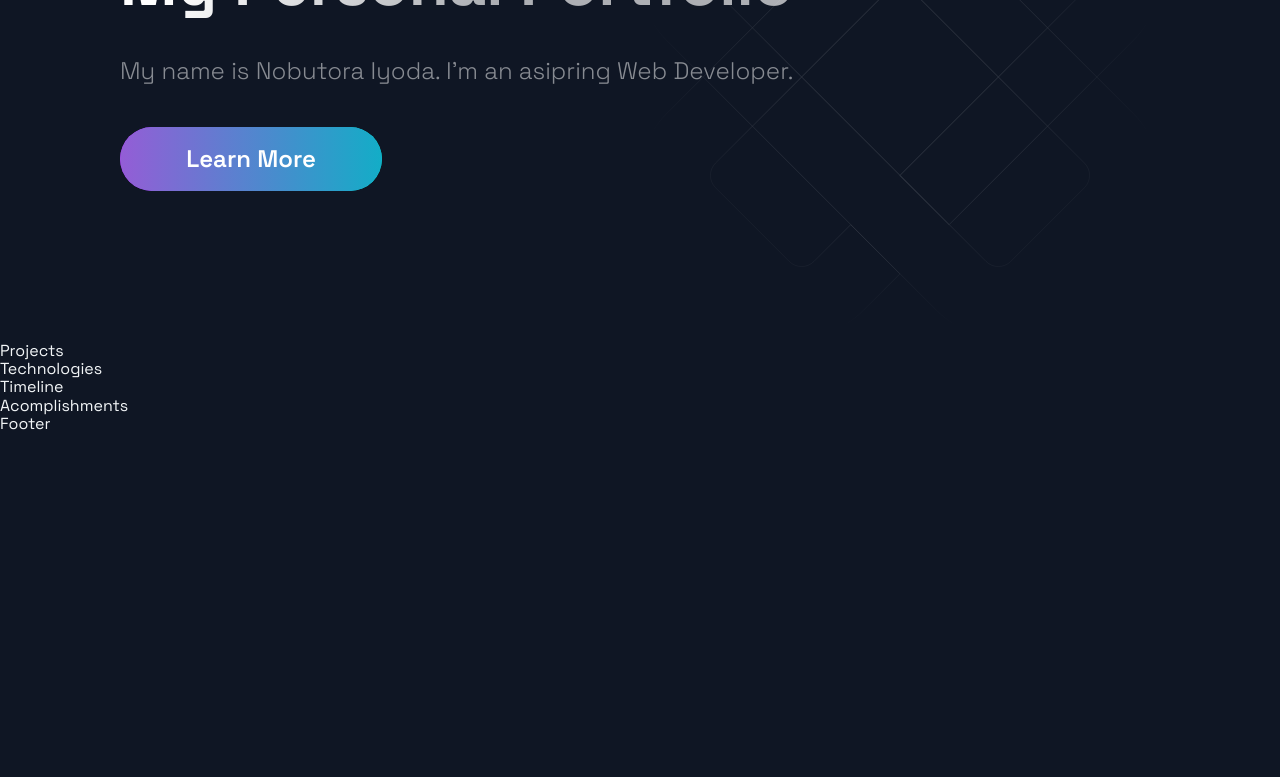
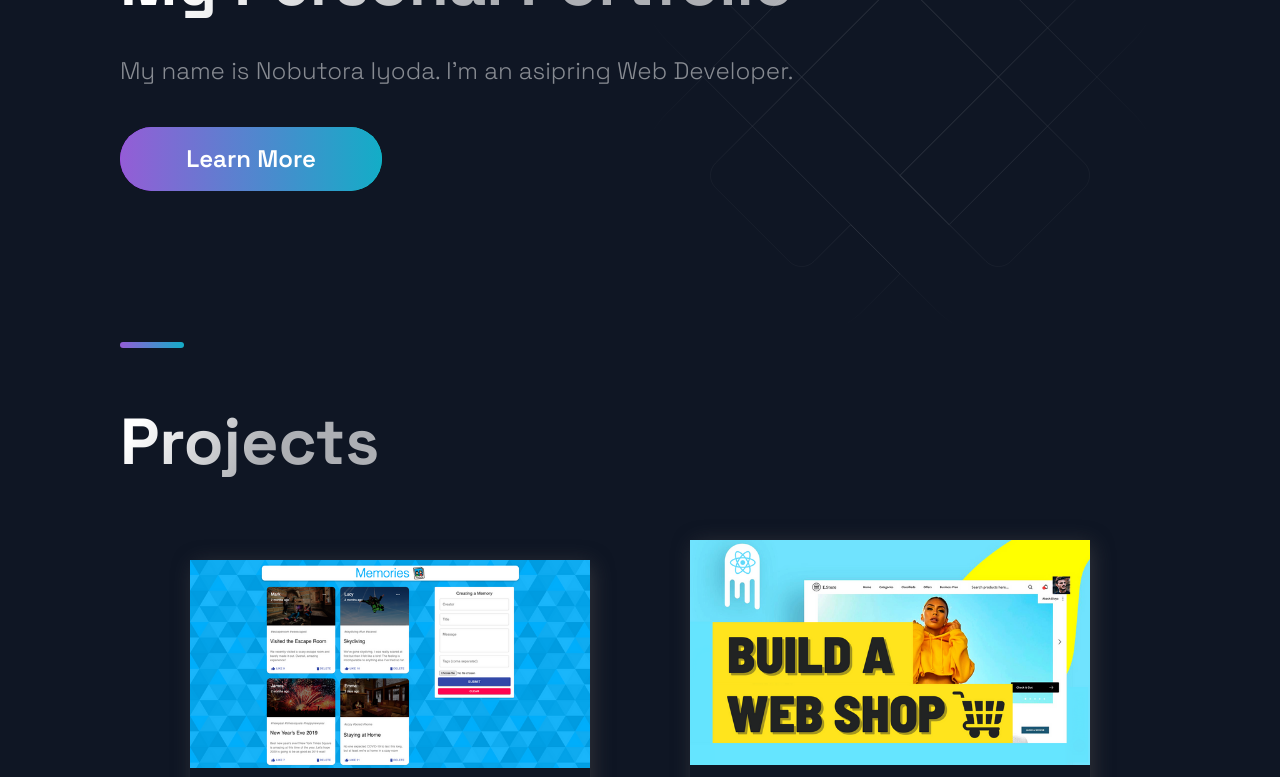
Before and after one commit to Noby1Kenobi/portfolio-website, a Next.js app: page / in a window 1280 px wide. Shown: the part 300-1077 px from the top of the page. Before the commit the page ends 800 px from the top, so only its background shows below. Built offline with nearby package versions, Linux system fonts and the light colour scheme.

Commit message:
Populate projects component to display projects (tests) done by me

```diff
--- a/src/components/Projects/Projects.js
+++ b/src/components/Projects/Projects.js
@@ -5,9 +5,34 @@
 import { projects } from '../../constants/constants';
 
 const Projects = () => (
-  <div>
-    Projects
-  </div>
+  <Section nopadding id="projects">
+    <SectionDivider />
+    <SectionTitle main>Projects</SectionTitle>
+    <GridContainer>
+      {projects.map(({ id, image, title, description, tags, source, visit }) => (
+        <BlogCard key={id}>
+          <Img src={image} />
+          <TitleContent>
+            <HeaderThree title>{title}</HeaderThree>
+            <Hr />
+          </TitleContent>
+          <CardInfo>{description}</CardInfo>
+          <div>
+            <TitleContent>Stack</TitleContent>
+            <TagList>
+              {tags.map((tag, i) => (
+                <Tag key={i}>{tag}</Tag>
+              ))}
+            </TagList>
+          </div>
+          <UtilityList>
+            <ExternalLinks href={visit}>Code</ExternalLinks>
+            <ExternalLinks href={source}>Source</ExternalLinks>
+          </UtilityList>
+        </BlogCard>
+      ))}
+    </GridContainer>
+  </Section>
 );
 
 export default Projects;
```
